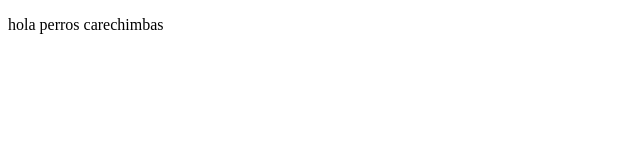
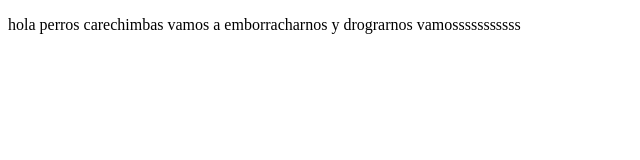
Before and after one commit to kmkaze/proyectoDemoCursoPrework, a plain HTML site: page index.html in a window 1280 px wide. Shown: the whole page, without its empty margins (0-640 px from the left). Drawn offline with Linux system fonts and the light colour scheme.

Commit message:
cambios agregarmos putas

```diff
--- a/index.html
+++ b/index.html
@@ -8,7 +8,8 @@
 </head>
 <body>
     <p>
-        hola perros carechimbas
+        hola perros carechimbas vamos a emborracharnos y drograrnos
+        vamosssssssssss
     </p>
 </body>
 </html>
```
